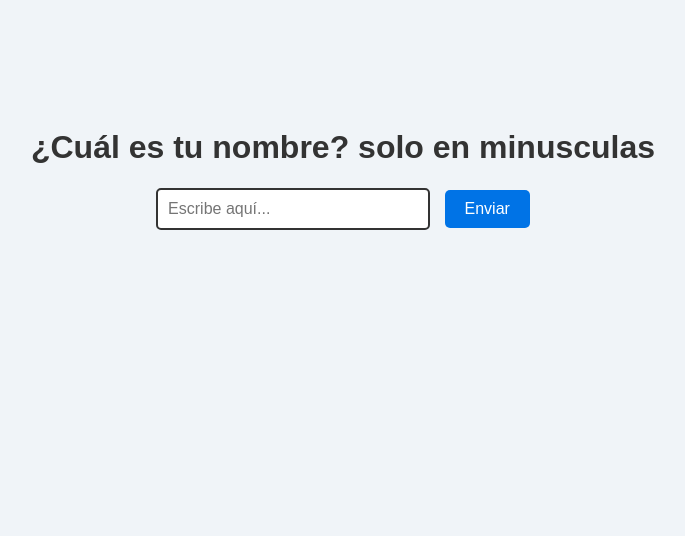
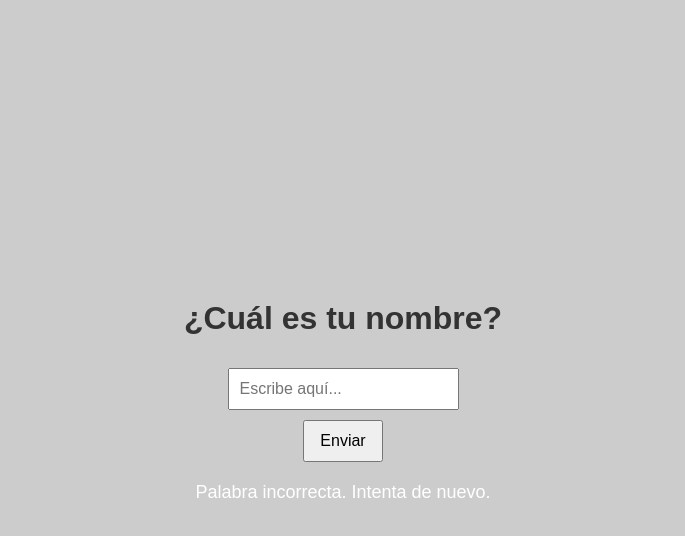
Before and after one commit to gallarkogona-lgtm/Un-mensaje-, a plain HTML site: page index.html in a window 1280 px wide. Both pictures are taken after a click on the button "Enviar". Shown: the whole page, without its empty margins (297-982 px from the left). Drawn offline with Linux system fonts and the light colour scheme.

Commit message:
Update index.html

```diff
--- a/index.html
+++ b/index.html
@@ -2,13 +2,19 @@
 <html lang="es">
 <head>
   <meta charset="UTF-8">
-  <title>Acceso con palabra</title>
+  <meta name="viewport" content="width=device-width, initial-scale=1.0">
+  <title>Página con clave</title>
   <style>
     body {
       font-family: Arial, sans-serif;
-      text-align: center;
-      padding-top: 100px;
-      background-color: #f0f4f8;
+      background-color: #ccc; /* gris al inicio */
+      display: flex;
+      flex-direction: column;
+      align-items: center;
+      justify-content: center;
+      height: 100vh;
+      margin: 0;
+      transition: background-color 1s ease; /* animación suave */
     }
     h1 {
       color: #333;
@@ -16,65 +22,43 @@
     input {
       padding: 10px;
       font-size: 16px;
-      border: 2px solid #333;
-      border-radius: 5px;
-      width: 250px;
+      margin-top: 10px;
     }
     button {
-      margin-left: 10px;
-      padding: 10px 20px;
+      margin-top: 10px;
+      padding: 10px 15px;
       font-size: 16px;
-      border: none;
-      border-radius: 5px;
-      background-color: #0073e6;
-      color: white;
       cursor: pointer;
     }
-    button:hover {
-      background-color: #005bb5;
-    }
     #mensaje {
-      margin-top: 40px;
-      font-size: 20px;
-      color: #222;
-      display: none; /* oculto al inicio */
-      padding: 20px;
-      background: white;
-      border-radius: 10px;
-      width: 60%;
-      margin-left: auto;
-      margin-right: auto;
-      box-shadow: 0px 4px 10px rgba(0,0,0,0.1);
-      text-align: justify;
+      margin-top: 20px;
+      font-size: 18px;
+      color: white;
+      display: none;
+      max-width: 600px;
+      text-align: center;
     }
   </style>
 </head>
 <body>
-  <h1>¿Cuál es tu nombre? solo en minusculas</h1>
-  <input type="text" id="entrada" placeholder="Escribe aquí...">
+  <h1>¿Cuál es tu nombre?</h1>
+  <input type="text" id="nombre" placeholder="Escribe aquí...">
   <button onclick="verificar()">Enviar</button>
-
-  <div id="mensaje">
-    <!-- Aquí pondrás tu texto largo -->
-    <h2>🎉 ¡Bienvenido! 🎉</h2>
-    <p>
-      Aquí va el texto enorme que quieras escribir.
-      Puede ser un mensaje secreto, una carta, una explicación larga o lo que quieras compartir.
-      Solo aparecerá si se escribe la palabra correcta.
-    </p>
-  </div>
+  <p id="mensaje"></p>
 
   <script>
     function verificar() {
-      const palabraClave = "acheirys"; // <-- aquí pones la palabra clave
-      const entrada = document.getElementById("entrada").value.trim().toLowerCase();
+      const clave = "acheirys"; // Cambia esta palabra por tu clave
+      const entrada = document.getElementById("nombre").value.trim();
       const mensaje = document.getElementById("mensaje");
 
-      if (entrada === palabraClave) {
-        mensaje.style.display = "block"; // muestra el texto
+      if (entrada.toLowerCase() === clave.toLowerCase()) {
+        document.body.style.backgroundColor = "purple"; // cambia a morado
+        mensaje.innerHTML = "¡Correcto! 🎉<br><br> Aquí puedes poner un texto largo que quieras mostrar, incluso párrafos completos.";
+        mensaje.style.display = "block";
       } else {
-        mensaje.style.display = "none"; // no deja avanzar
-        alert("Palabra incorrecta, intenta de nuevo.");
+        mensaje.innerHTML = "Palabra incorrecta. Intenta de nuevo.";
+        mensaje.style.display = "block";
       }
     }
   </script>
```
